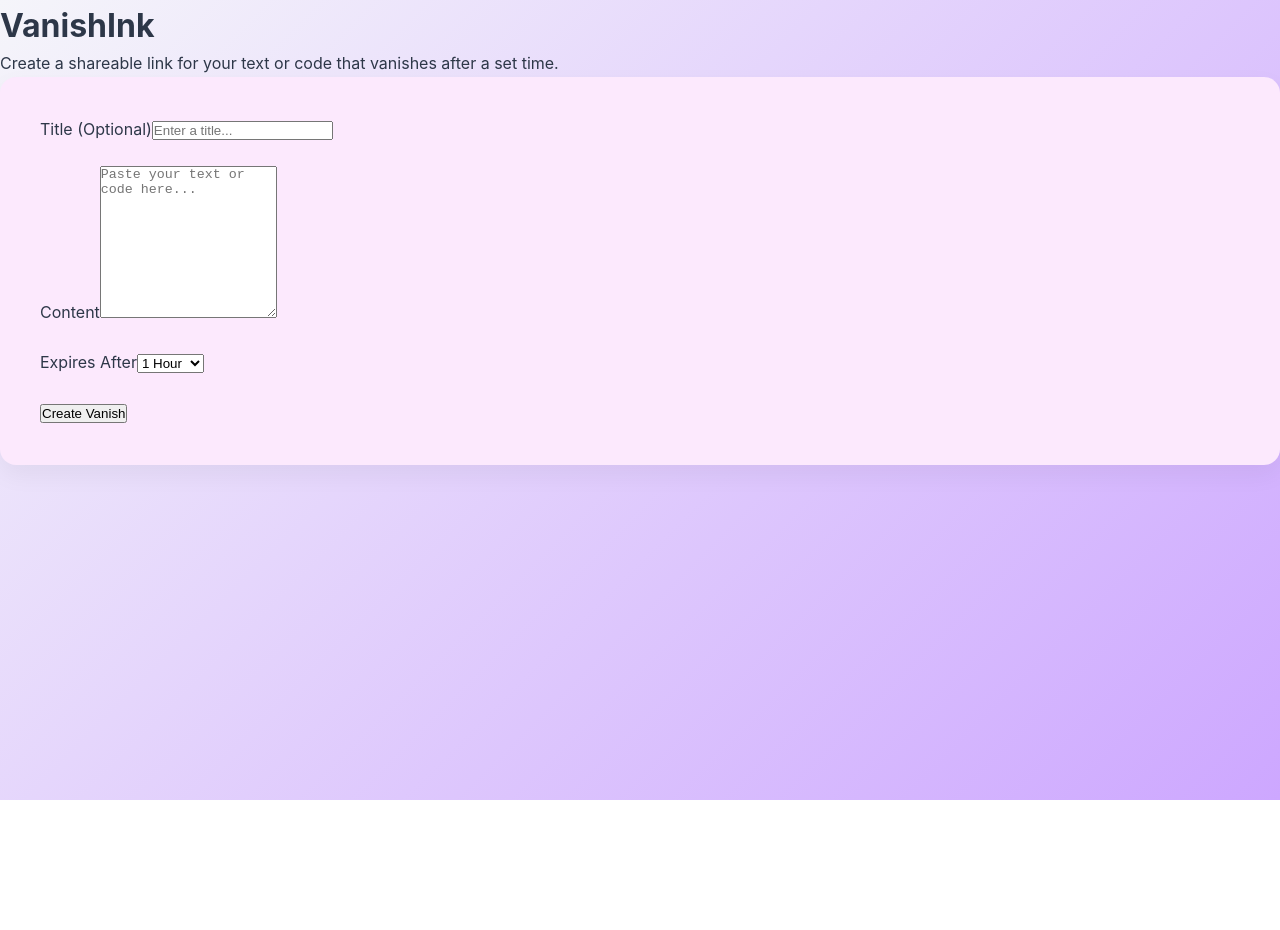
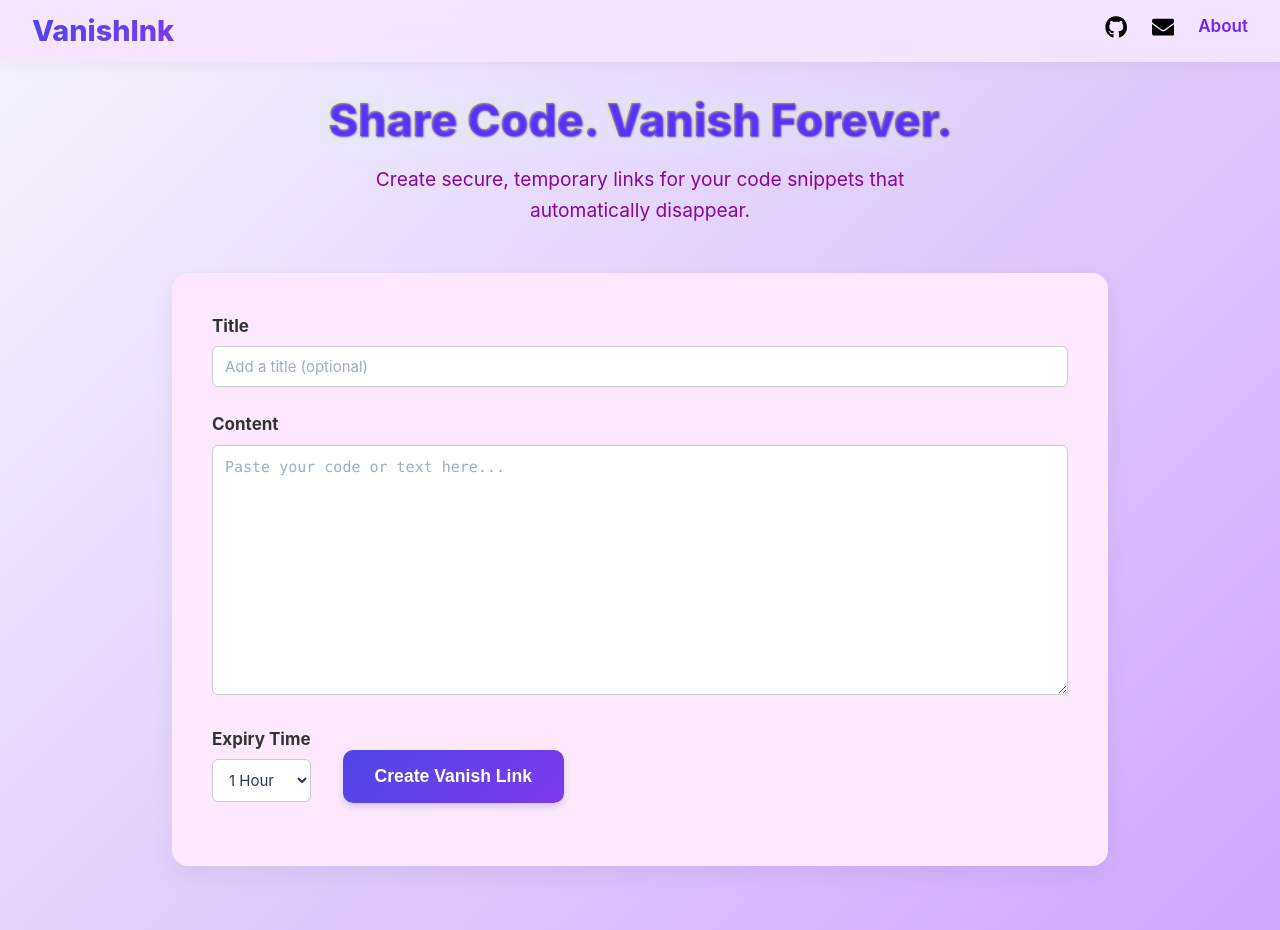
Before and after one commit to aslams2020/VanishInk-Snippets, a React (Create React App) app in the folder frontend/: page / in a window 1280 px wide. Before the commit the page ends 800 px from the top, so only its background shows below. Built offline with nearby package versions, Linux system fonts and the light colour scheme.

Commit message:
Update App.js

```diff
--- a/frontend/src/App.js
+++ b/frontend/src/App.js
@@ -1,17 +1,22 @@
 import React, { useState, useEffect } from 'react';
 import { Prism as SyntaxHighlighter } from 'react-syntax-highlighter';
-import { dark } from 'react-syntax-highlighter/dist/esm/styles/prism';
+import { vscDarkPlus } from 'react-syntax-highlighter/dist/esm/styles/prism';
+import { FaGithub, FaEnvelope, FaUser, FaCopy, FaClock, FaCalendarAlt } from 'react-icons/fa';
 import './App.css';
 
 function App() {
-
   const [view, setView] = useState('create');
   const [vanishId, setVanishId] = useState('');
-
+  const [title, setTitle] = useState('');
+  const [content, setContent] = useState('');
+  const [expiryTime, setExpiryTime] = useState('1h');
+  const [createdUrl, setCreatedUrl] = useState('');
+  const [vanishData, setVanishData] = useState(null);
+  const [loading, setLoading] = useState(false);
+  const [error, setError] = useState('');
 
   useEffect(() => {
     const path = window.location.pathname;
-
     if (path !== '/') {
       const id = path.substring(1);
       setVanishId(id);
@@ -20,51 +25,31 @@ function App() {
     }
   }, []);
 
-  const [title, setTitle] = useState('');
-  const [content, setContent] = useState('');
-  const [expiryTime, setExpiryTime] = useState('1h');
-  const [createdUrl, setCreatedUrl] = useState('');
-
-  const [vanishData, setVanishData] = useState(null);
-  const [loading, setLoading] = useState(false);
-  const [error, setError] = useState('');
-
   const handleSubmit = async (e) => {
     e.preventDefault();
     setLoading(true);
     setError('');
-
     try {
       const response = await fetch('http://localhost:8080/api/vanish', {
         method: 'POST',
-        headers: {
-          'Content-Type': 'application/json',
-        },
-        body: JSON.stringify({
-          title,
-          content,
-          expiryTime,
-        }),
+        headers: { 'Content-Type': 'application/json' },
+        body: JSON.stringify({ title, content, expiryTime }),
       });
 
       if (response.ok) {
         const data = await response.json();
-
         const vanishId = data.url;
         const userFriendlyUrl = `${window.location.origin}/${vanishId}`;
         setCreatedUrl(userFriendlyUrl);
-
         setTitle('');
         setContent('');
         setExpiryTime('1h');
       } else {
         setError('Failed to create the Vanish.');
       }
-    }
-    catch (err) {
+    } catch (err) {
       setError('An error occurred. Is the backend server running?');
-    }
-    finally {
+    } finally {
       setLoading(false);
     }
   };
@@ -89,46 +74,71 @@ function App() {
     }
   };
 
-
   const copyToClipboard = () => {
     navigator.clipboard.writeText(createdUrl);
     alert('URL copied to clipboard!');
   };
 
-  if (view === 'create') {
   return (
-      <div className="app-container">
-        <h1>VanishInk</h1>
-        <p>Create a shareable link for your text or code that vanishes after a set time.</p>
+    <div className="app">
+      {/* Navigation Bar */}
+      <nav className="navbar">
+        <div className="nav-brand">
+          <h2>VanishInk</h2>
+        </div>
+        <div className="nav-links">
+          <a href="https://github.com/aslams2020/VanishInk-Snippets" target="_blank" rel="noopener noreferrer">
+            <FaGithub className="nav-icon" />
+          </a>
+          <a href="mailto:sayyadaslam2020@gmail.com">
+            <FaEnvelope className="nav-icon" />
+          </a>
+          <a href="/about" className="nav-span">
+            About
+          </a>
+        </div>
+      </nav>
 
+      {/* Main Content */}
+      <div className="main-container">
+        {view === 'create' ? (
+          <div className="create-container">
+            <div className="hero-section">
+              <h1>Share Code. Vanish Forever.</h1>
+              <p>Create secure, temporary links for your code snippets that automatically disappear.</p>
+            </div>
             <form onSubmit={handleSubmit} className="create-form">
               <div className="form-group">
-            <label htmlFor="title">Title (Optional)</label>
+                <label htmlFor="title" className="form-label">Title</label>
                 <input
+                  id="title"
                   type="text"
-              id="title"
+                  className="form-input"
                   value={title}
                   onChange={(e) => setTitle(e.target.value)}
-              placeholder="Enter a title..."
+                  placeholder="Add a title (optional)"
                 />
               </div>
 
               <div className="form-group">
-            <label htmlFor="content">Content</label>
+                <label htmlFor="content" className="form-label">Content</label>
                 <textarea
                   id="content"
+                  className="form-textarea"
                   value={content}
                   onChange={(e) => setContent(e.target.value)}
-              placeholder="Paste your text or code here..."
+                  placeholder="Paste your code or text here..."
                   required
-              rows="10"
+                  rows="8"
                 />
               </div>
 
+              <div className="form-row">
                 <div className="form-group">
-            <label htmlFor="expiryTime">Expires After</label>
+                  <label htmlFor="expiryTime" className="form-label">Expiry Time</label>
                   <select
                     id="expiryTime"
+                    className="form-select"
                     value={expiryTime}
                     onChange={(e) => setExpiryTime(e.target.value)}
                   >
@@ -139,52 +149,67 @@ function App() {
                   </select>
                 </div>
 
-          <button type="submit" disabled={loading}>
-            {loading ? 'Creating...' : 'Create Vanish'}
+                <button type="submit" className="create-btn" disabled={loading}>
+                  {loading ? 'Creating...' : 'Create Vanish Link'}
                 </button>
+              </div>
             </form>
 
-        {error && <p className="error-message">{error}</p>}
+
+            {error && <div className="error-message">{error}</div>}
 
             {createdUrl && (
               <div className="result-container">
-            <p>Your Vanish has been created!</p>
-            <div className="url-container">
-              <input type="text" value={createdUrl} readOnly />
-              <button onClick={copyToClipboard}>Copy URL</button>
+                <h3>Your Vanish Link is Ready!</h3>
+                <div className="url-box">
+                  <input type="text" value={createdUrl} readOnly className="url-input" />
+                  <button onClick={copyToClipboard} className="copy-btn">
+                    <FaCopy /> Copy
+                  </button>
                 </div>
-            <p>Share this URL with anyone. They will be able to view it until it expires.</p>
+                <p className="url-note">Share this link. It will expire based on your chosen duration.</p>
               </div>
             )}
+          </div>
+        ) : (
+          <div className="view-container">
+            {loading && <div className="loading">Loading...</div>}
+            {error && <div className="error-message">{error}</div>}
+
+            {vanishData && (
+              <div className="vanish-card">
+                <div className="card-header">
+                  <h1>{vanishData.title || 'Untitled Vanish'}</h1>
+                  <div className="meta-info">
+                    <span className="meta-item">
+                      <FaCalendarAlt className="meta-icon" />
+                      Created: {new Date(vanishData.createdAt).toLocaleString()}
+                    </span>
+                    {vanishData.expiresAt && (
+                      <span className="meta-item">
+                        <FaClock className="meta-icon" />
+                        Expires: {new Date(vanishData.expiresAt).toLocaleString()}
+                      </span>
+                    )}
+                  </div>
+                </div>
+
+                <div className="code-container">
+                  <SyntaxHighlighter
+                    language="java"
+                    style={vscDarkPlus}
+                    customStyle={{ borderRadius: '8px', padding: '20px' }}
+                  >
+                    {vanishData.content}
+                  </SyntaxHighlighter>
+                </div>
+              </div>
+            )}
+          </div>
+        )}
+      </div>
     </div>
   );
 }
 
-  // RENDER THE VIEW VIEW
-  if (view === 'view') {
-    return (
-      <div className="app-container">
-        {loading && <p>Loading...</p>}
-        {error && <p className="error-message">{error}</p>}
-
-        {vanishData && (
-          <div className="vanish-container">
-            <h1>{vanishData.title || 'Untitled Vanish'}</h1>
-            <p>Created on: {new Date(vanishData.createdAt).toLocaleString()}</p>
-            {vanishData.expiresAt && (
-              <p>Expires on: {new Date(vanishData.expiresAt).toLocaleString()}</p>
-            )}
-            <div className="content-display">
-              <SyntaxHighlighter language="java" style={dark}>
-                {vanishData.content}
-              </SyntaxHighlighter>
-            </div>
-
-          </div>
-        )}
-      </div>
-    );
-  }
-}
-
 export default App;
```
Lines whose indentation alone changed are shown as unchanged.
